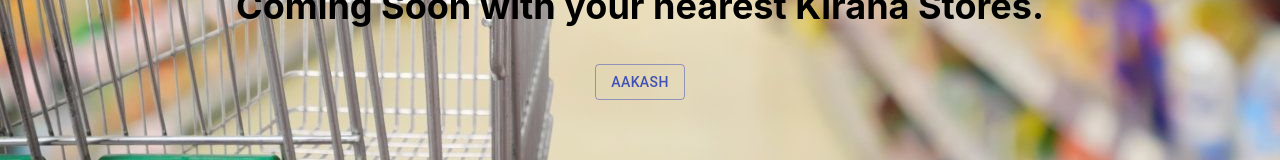
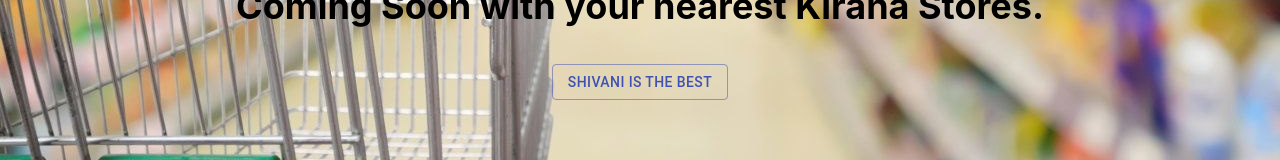
Before and after one commit to isupersky/heykiranacomingsoon, a React (Create React App) app: page / in a window 1280 px wide. Shown: the part 536-696 px from the top of the page. Built offline with nearby package versions, Linux system fonts and the light colour scheme.

Commit message:
pipeline test 6

```diff
--- a/src/App.js
+++ b/src/App.js
@@ -12,7 +12,7 @@ function App() {
           Coming Soon with your nearest Kirana Stores.
         </p>
         <Button variant="outlined" color="primary">
-          aakash
+           Shivani is the best
         </Button>
     </header>
     </div>
```
